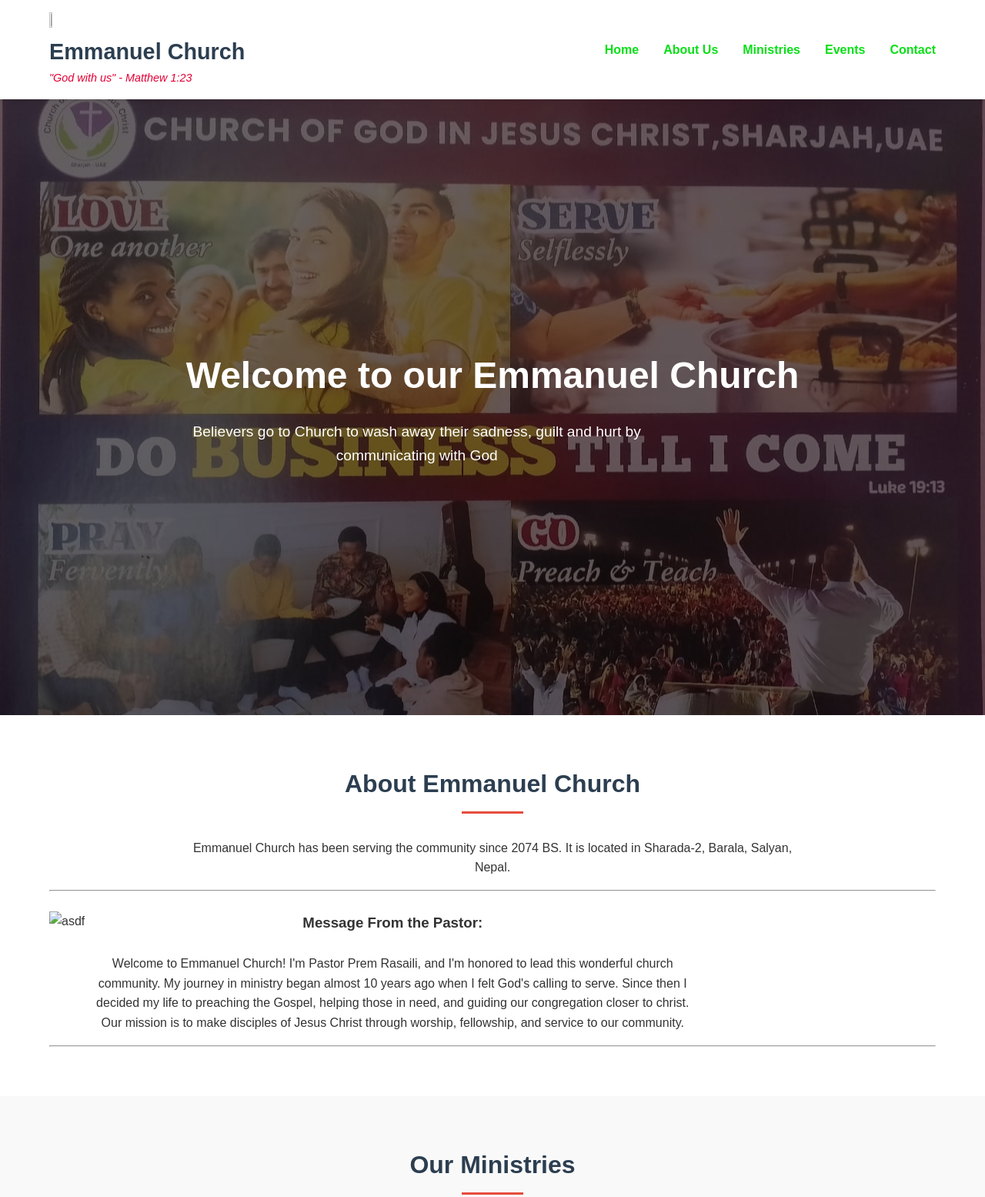
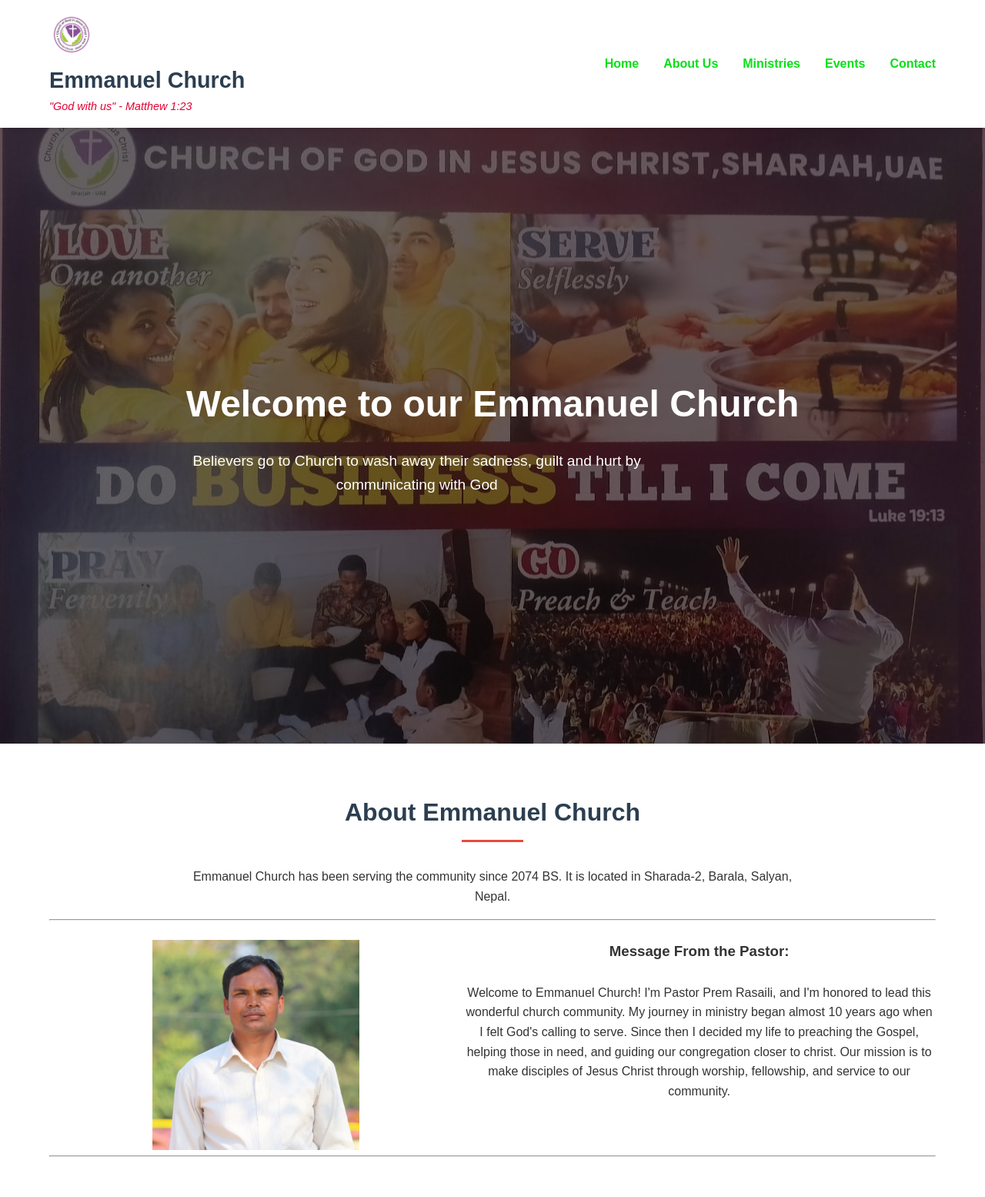
Before and after one commit to arjunsunar748/EmmanuelChurch, a plain HTML site: page index.html in a window 1280 px wide. Shown: the top 1555 px of the page at 77% size. Drawn offline with Linux system fonts and the light colour scheme.

Commit message:
Update index.html

```diff
--- a/index.html
+++ b/index.html
@@ -10,7 +10,7 @@
 <body>
     <header>
         <div class="logo">
-        <img src="images/church_logo-removebg-preview.png" width="12%" height="12%">
+        <img src="church_logo-removebg-preview.png" width="12%" height="12%">
             <h1>Emmanuel Church</h1>
             <p>"God with us" - Matthew 1:23</p>
         </div>
@@ -49,7 +49,7 @@
             <br>
             <div class="paster">
             <div class="paster-left">
-                <img src="images/paster.jpg" alt="asdf" width="50%" height="auto" >
+                <img src="paster.jpg" alt="asdf" width="50%" height="auto" >
                 </div>
                 <div class="pastor-right ">
             <h3>Message From the Pastor:</h3><br>
```
